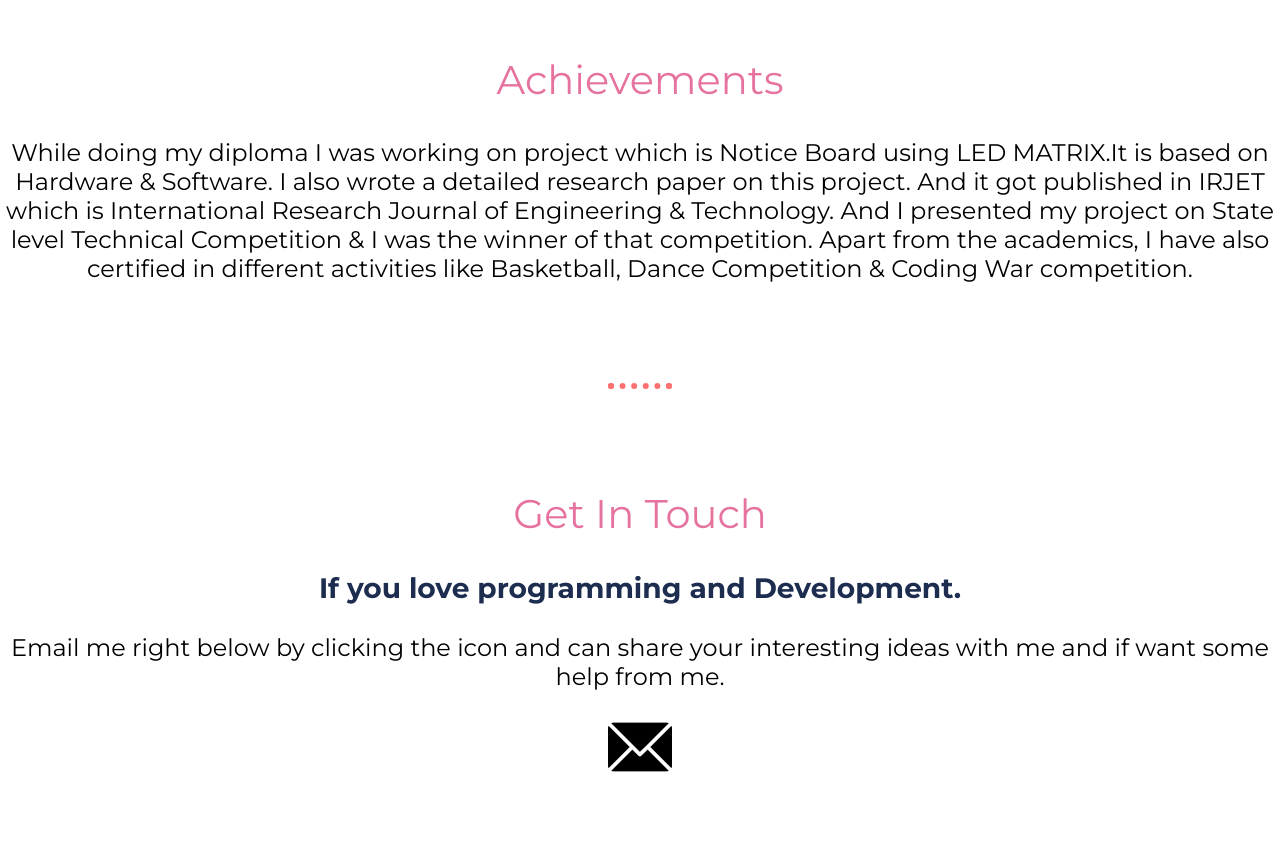
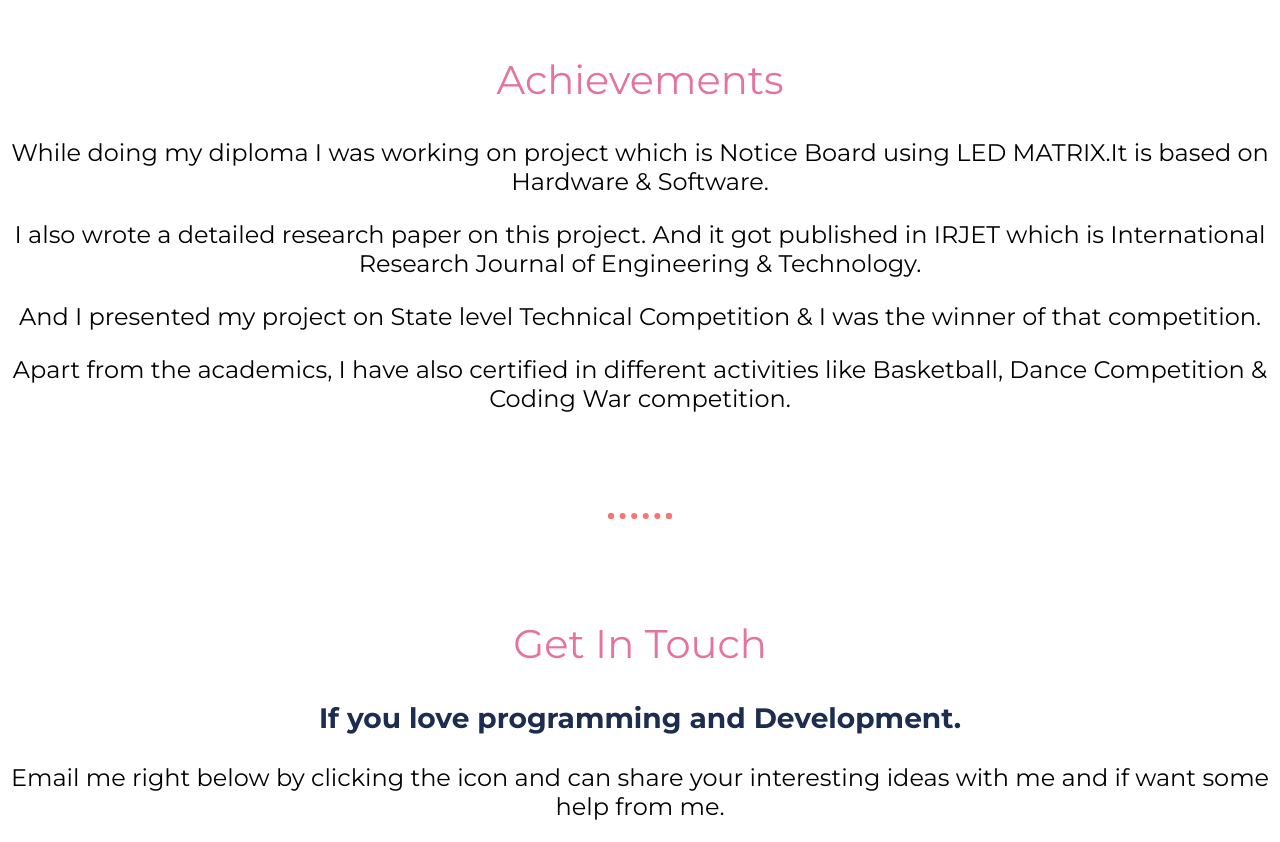
Before and after one commit to MudraYeole/MudraYeole.github.io, a plain HTML site: page index.html in a window 1280 px wide. Shown: the part 4700-5542 px from the top of the page. Drawn offline with Linux system fonts and the light colour scheme.

Commit message:
Update index.html

```diff
--- a/index.html
+++ b/index.html
@@ -77,10 +77,10 @@
     <div class="ach">
       <h2>Achievements</h2>
       <div class="ach-row">
-        <p>While doing my diploma I was working on project which is Notice Board using LED MATRIX.It is based on Hardware & Software.
-          I also wrote a detailed research paper on this project. And it got published in IRJET which is International Research Journal of Engineering & Technology.
-          And I presented my project on State level Technical Competition & I was the winner of that competition.
-          Apart from the academics, I have also certified in different activities like Basketball, Dance Competition & Coding War competition.</p>
+        <p>While doing my diploma I was working on project which is Notice Board using LED MATRIX.It is based on Hardware & Software.</p>
+        <p>I also wrote a detailed research paper on this project. And it got published in IRJET which is International Research Journal of Engineering & Technology.</p>
+        <p>And I presented my project on State level Technical Competition & I was the winner of that competition.</p>
+        <p>Apart from the academics, I have also certified in different activities like Basketball, Dance Competition & Coding War competition.</p>
       </div>
     </div>
     <hr>
```
